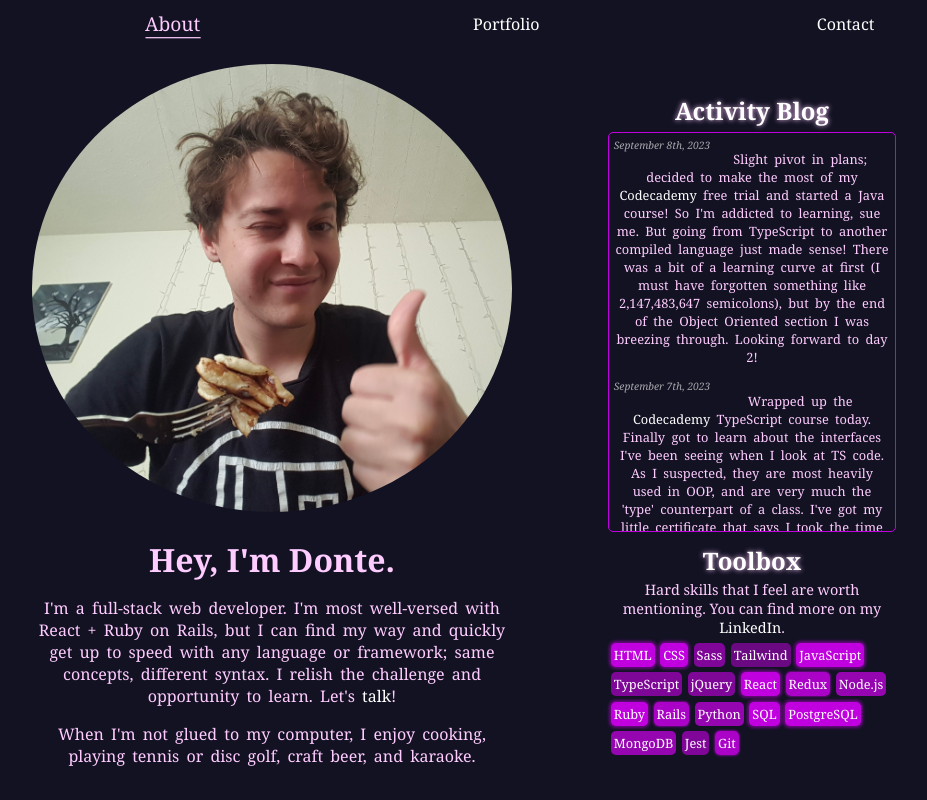
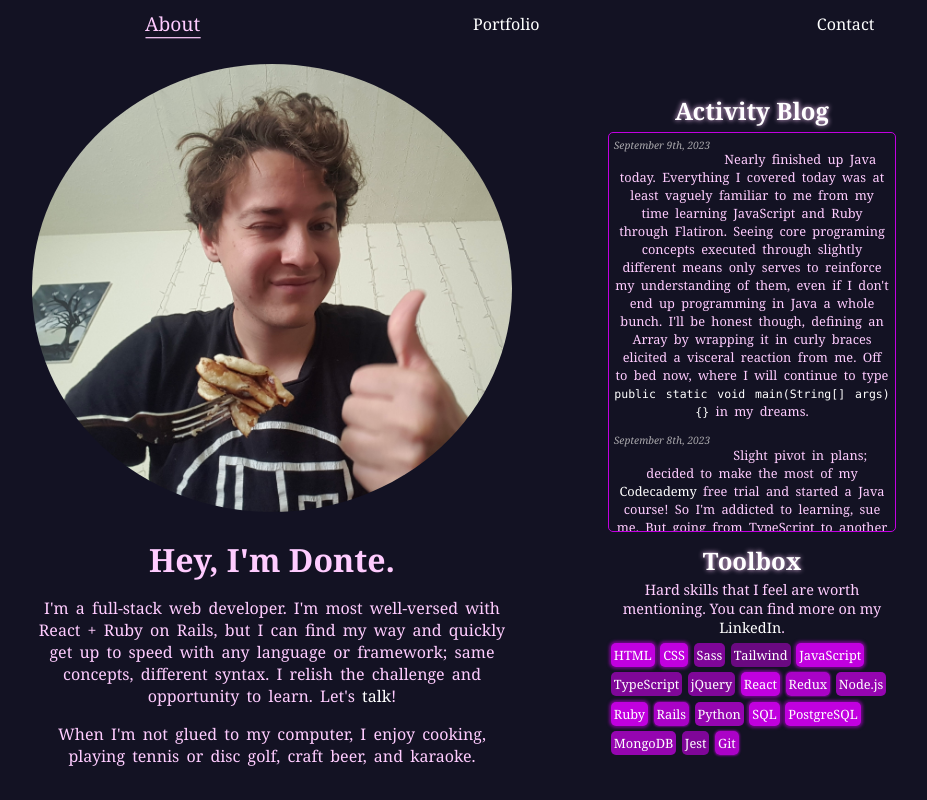
Before and after one commit to dawnteigh/dawnteigh.github.io, a React (Create React App) app: page /#/ in a window 1280 px wide. Shown: the whole page, without its empty margins (128-1055 px from the left). Built offline with nearby package versions, Linux system fonts and the light colour scheme.

Commit message:
09/09 entry + code block css

```diff
--- a/src/App.css
+++ b/src/App.css
@@ -29,6 +29,11 @@ h2 {
 
 p {
   word-spacing: 3px;
+}
+
+code {
+  color: white;
+  font-size: .9em;
 }
 
 .secondary-paragraph {
--- a/src/data/activity.js
+++ b/src/data/activity.js
@@ -1,4 +1,8 @@
 export const activity = [
+  {
+    date: "September 9th, 2023",
+    entry: `Nearly finished up Java today. Everything I covered today was at least vaguely familiar to me from my time learning JavaScript and Ruby through Flatiron. Seeing core programing concepts executed through slightly different means only serves to reinforce my understanding of them, even if I don't end up programming in Java a whole bunch. I'll be honest though, defining an Array by wrapping it in curly braces elicited a visceral reaction from me. Off to bed now, where I will continue to type <code>public static void main(String[] args){}</code> in my dreams.`
+  },
   {
     date: "September 8th, 2023",
     entry: `Slight pivot in plans; decided to make the most of my <a href="https://www.codecademy.com/learn" target="_blank">Codecademy</a> free trial and started a Java course! So I'm addicted to learning, sue me. But going from TypeScript to another compiled language just made sense! There was a bit of a learning curve at first (I must have forgotten something like 2,147,483,647 semicolons), but by the end of the Object Oriented section I was breezing through. Looking forward to day 2!`
```
